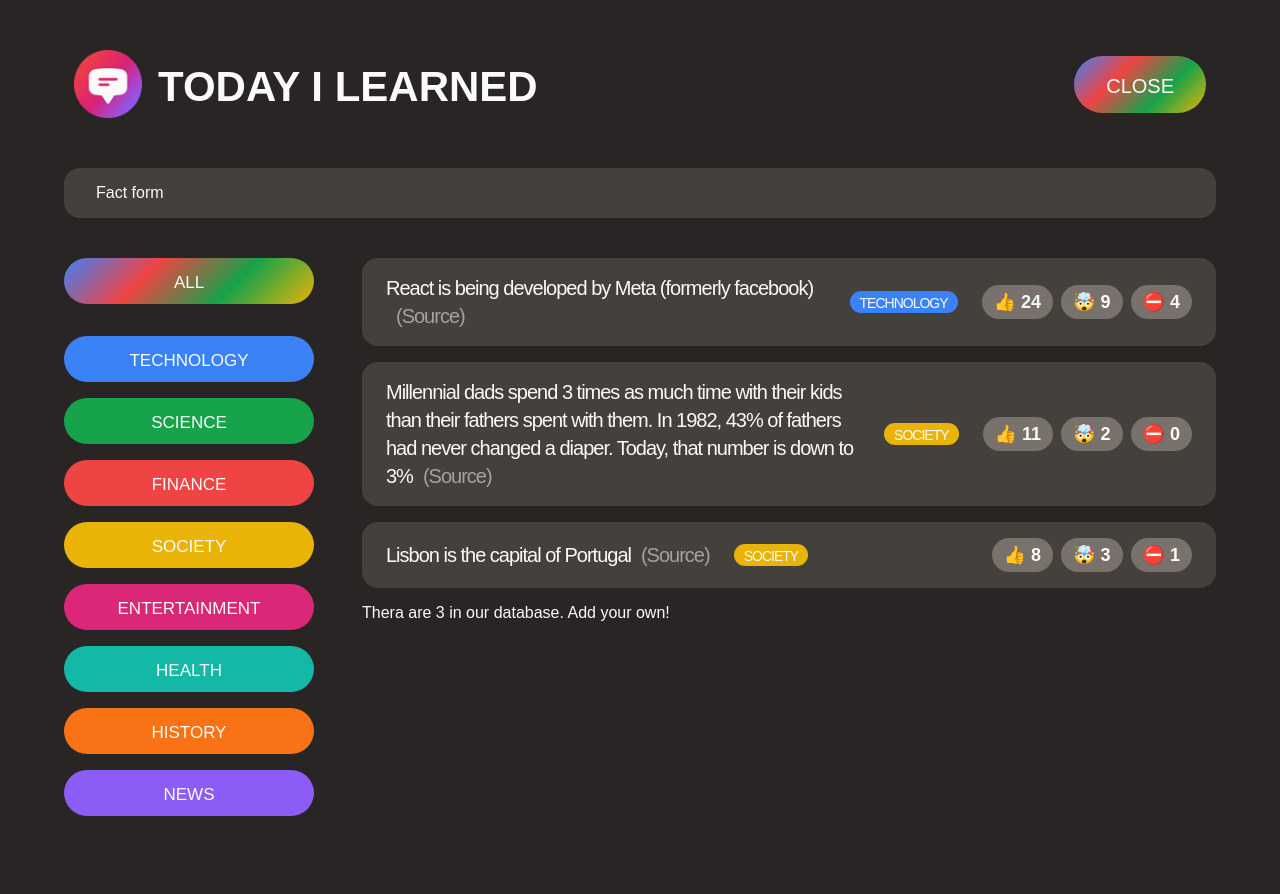
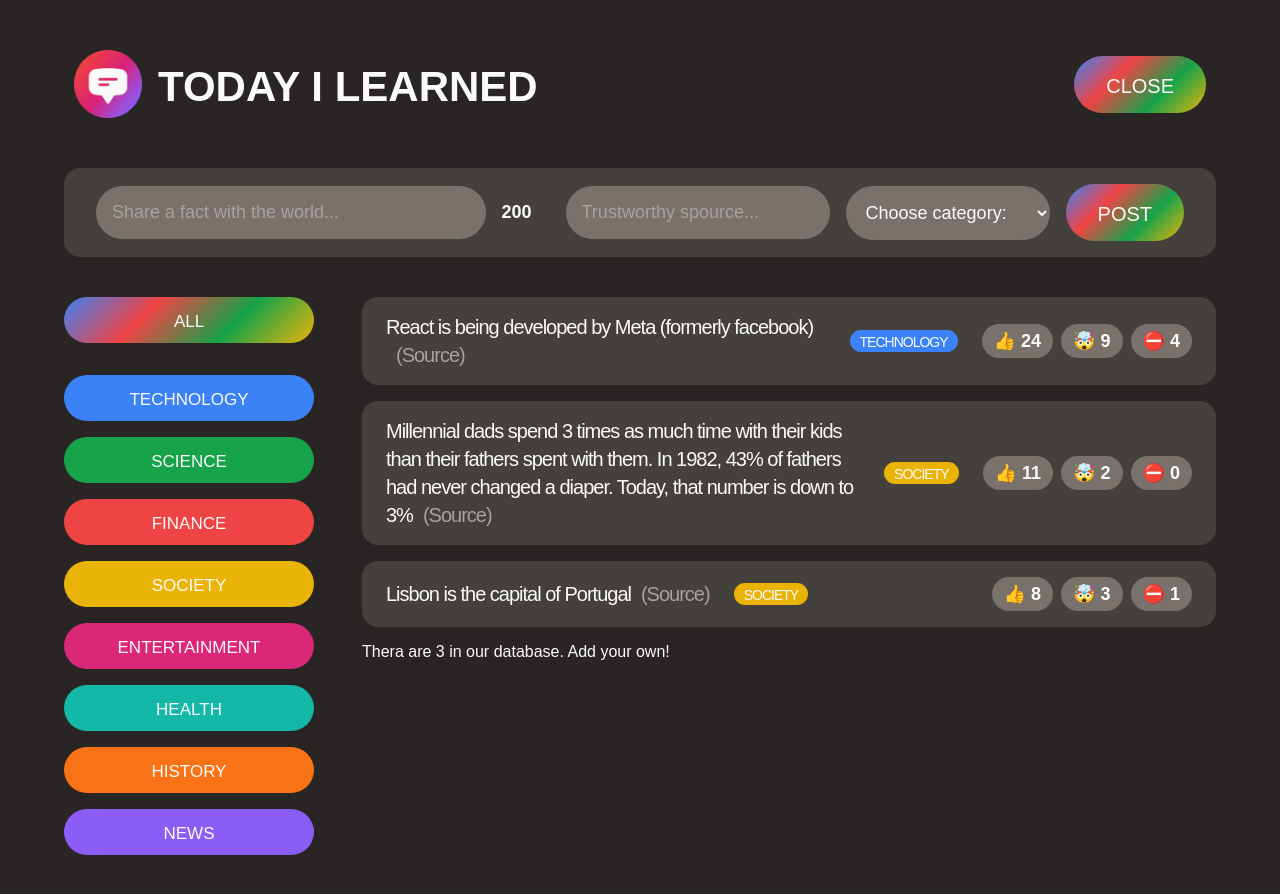
Before and after one commit to petedevel/Jonas-CrashWeb-React1, a React (Create React App) app: page / in a window 1280 px wide. Both pictures are taken after a click on the button "SHARE A FACT". Shown: the top 894 px of the page. Before the commit the page ends 872 px from the top, so only its background shows below. Built offline with nearby package versions, Linux system fonts and the light colour scheme; a web font is replaced by a local one.

Commit message:
S6-59-end; Working with forms the React way

```diff
--- a/src/App.js
+++ b/src/App.js
@@ -105,7 +105,41 @@
 }
 
 function NewFactForm(){
-    return <form className="fact-form">Fact form</form>;
+    const [text, setText] = useState("");
+    const [source, setSource] = useState("");
+    const [category, setCategory] = useState("");
+    const textLength = text.length;
+
+    function handleSubmit(e) {
+        e.preventDefault();
+        console.log(text, source, category);
+    }
+
+    return (
+        <form className="fact-form" onSubmit={handleSubmit}>
+            <input
+                type="text"
+                placeholder="Share a fact with the world..."
+                value={text}
+                onChange={e=> setText(e.target.value)}
+            />
+            <span>{200-textLength}</span>
+            <input
+                type="text"
+                placeholder="Trustworthy spource..."
+                value={source}
+                onChange={e=> setSource(e.target.value)}
+            />
+            <select value={category} onChange={e=>setCategory(e.target.value)}>
+                {/* <option value="technology">Technology</option> */}
+                <option value="">Choose category:</option>
+                {CATEGORIES.map(cat=>(
+                    <option key={cat.name} value={cat.name}>{cat.name.toUpperCase()}</option>
+                ))}
+            </select>
+            <button className="btn btn-large">Post</button>
+        </form>
+    )
 }
 
 function CategoryFilter() {
```
